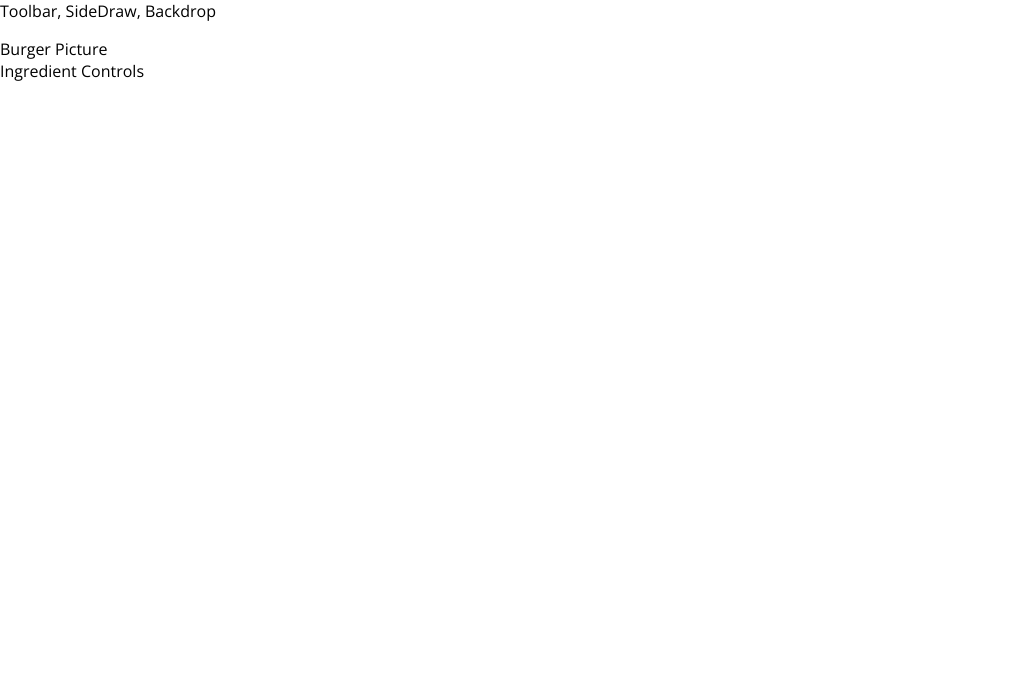
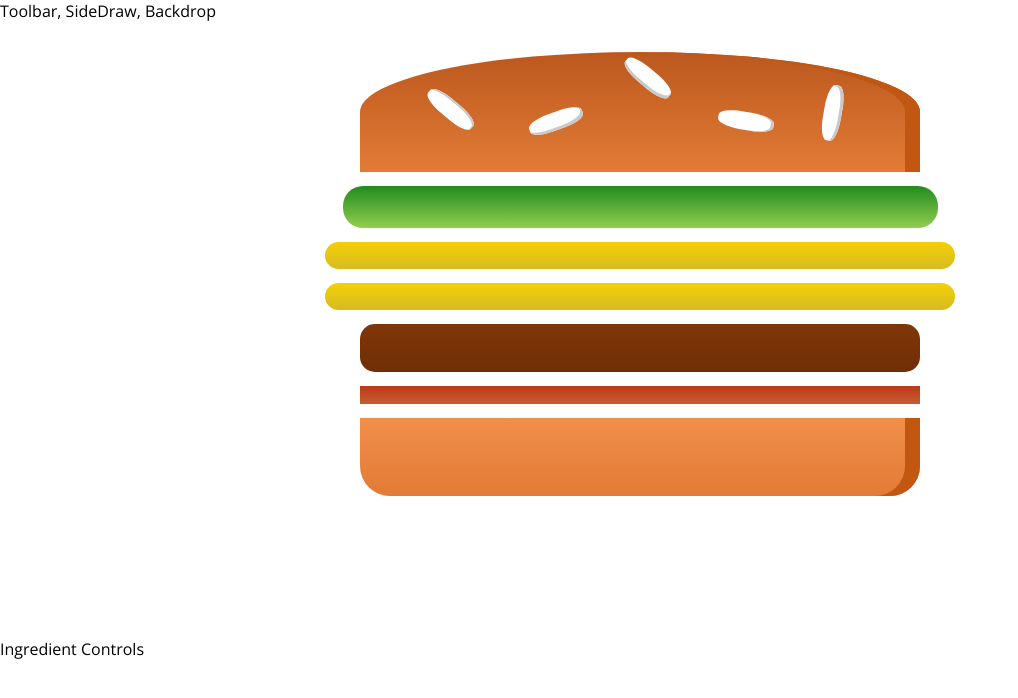
Before and after one commit to SSevenTwo/ReactBurgerBuilder, a React (Create React App) app: page / in a window 1280 px wide. Shown: the top 698 px of the page, without its empty margins (0-1018 px from the left). Built offline with nearby package versions, Linux system fonts and the light colour scheme.

Commit message:
Burger ingredients are added dynamically

```diff
--- a/src/components/Burger/Burger.js
+++ b/src/components/Burger/Burger.js
@@ -0,0 +1,30 @@
+import React from "react";
+
+import BurgerIngredient from "../BurgerIngredient/BurgerIngredient";
+import classes from "./Burger.module.css";
+
+const burger = props => {
+  const transformedIngredients = Object.keys(props.ingredients).map(
+    ingredientKey => {
+      // The Array(integer) method creates an array with the specified number
+      // of elements. So we pass in the number of a certain ingredient.
+      // We then create a burger ingredient for each element in the array.
+      return [...Array(props.ingredients[ingredientKey])].map((_, index) => {
+        //only interested in index for the key so we have _ for the first argument
+        return (
+          <BurgerIngredient key={ingredientKey + index} type={ingredientKey} />
+        );
+      });
+    }
+  );
+
+  return (
+    <div className={classes.Burger}>
+      <BurgerIngredient type="breadTop" />
+      {transformedIngredients}
+      <BurgerIngredient type="breadBottom" />
+    </div>
+  );
+};
+
+export default burger;
--- /dev/null
+++ b/src/components/Burger/Burger.module.css
@@ -0,0 +1,30 @@
+.Burger {
+  width: 100%;
+  margin: auto;
+  height: 250px;
+  overflow: auto;
+  text-align: center;
+  font-weight: bold;
+  font-size: 1.2rem;
+}
+
+@media (min-width: 500px) and (min-height: 400px) {
+  .Burger {
+    width: 350px;
+    height: 300px;
+  }
+}
+
+@media (min-width: 500px) and (min-height: 401px) {
+  .Burger {
+    width: 450px;
+    height: 400px;
+  }
+}
+
+@media (min-width: 1000px) and (min-height: 700px) {
+  .Burger {
+    width: 700px;
+    height: 600px;
+  }
+}
--- a/src/components/BurgerIngredient/BurgerIngredient.js
+++ b/src/components/BurgerIngredient/BurgerIngredient.js
@@ -17,6 +17,7 @@
             <div className={classes.Seeds2}></div>
           </div>
         );
+        break;
       case "meat":
         ingredient = <div className={classes.Meat}></div>;
         break;
@@ -39,7 +40,7 @@
 }
 
 BurgerIngredient.propTypes = {
-    type = PropTypes.string.isRequired
-}
+  type: PropTypes.string.isRequired
+};
 
 export default BurgerIngredient;
--- a/src/containers/BurgerBuilder/BurgerBuilder.js
+++ b/src/containers/BurgerBuilder/BurgerBuilder.js
@@ -1,11 +1,21 @@
 import React, { Component } from "react";
 import Aux from "../../hoc/ReactAux";
+import Burger from "../../components/Burger/Burger";
 
 class BurgerBuilder extends Component {
+  state = {
+    ingredients: {
+      salad: 1,
+      cheese: 2,
+      meat: 1,
+      bacon: 1
+    }
+  };
+
   render() {
     return (
       <Aux>
-        <div>Burger Picture</div>
+        <Burger ingredients={this.state.ingredients} />
         <div>Ingredient Controls</div>
       </Aux>
     );
```
